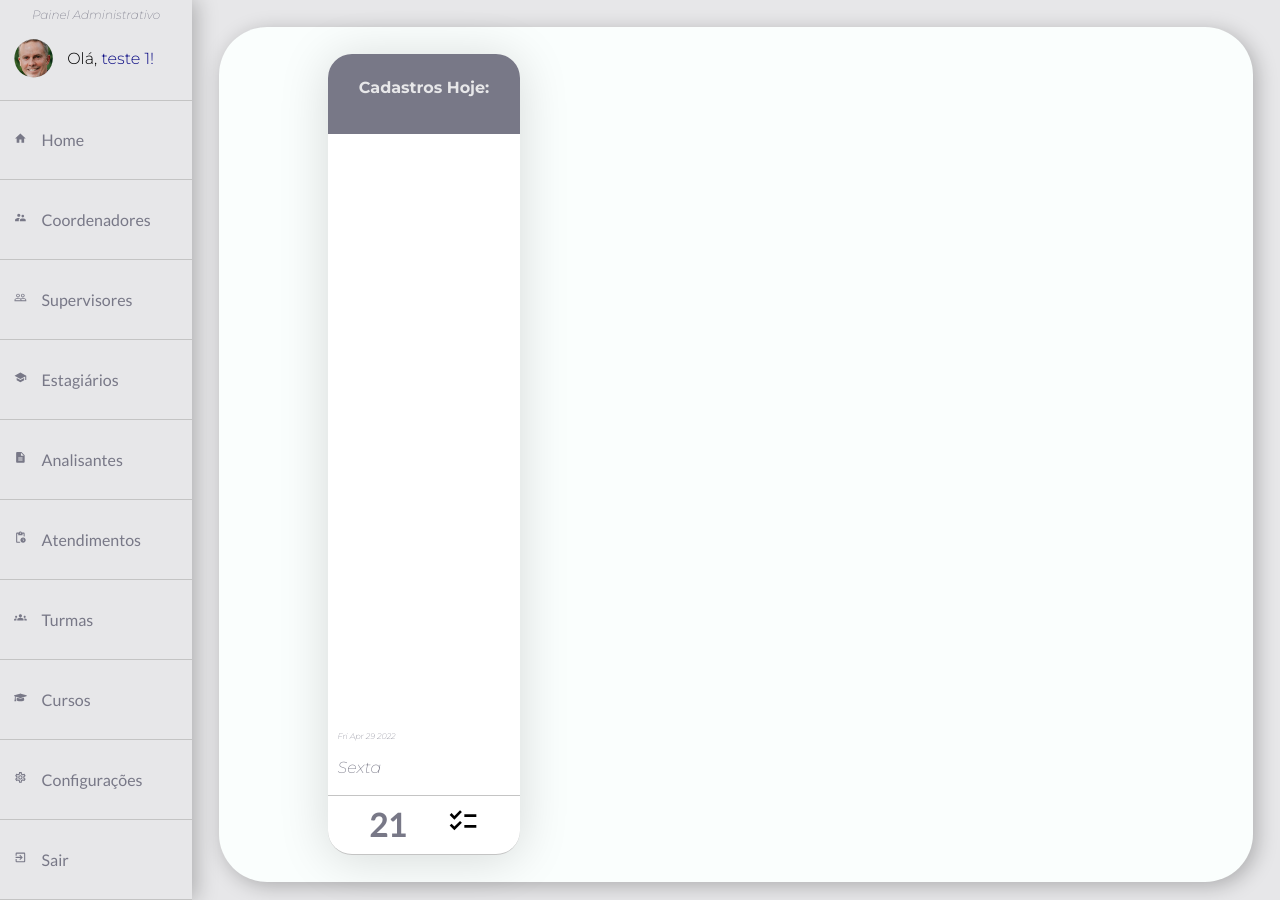
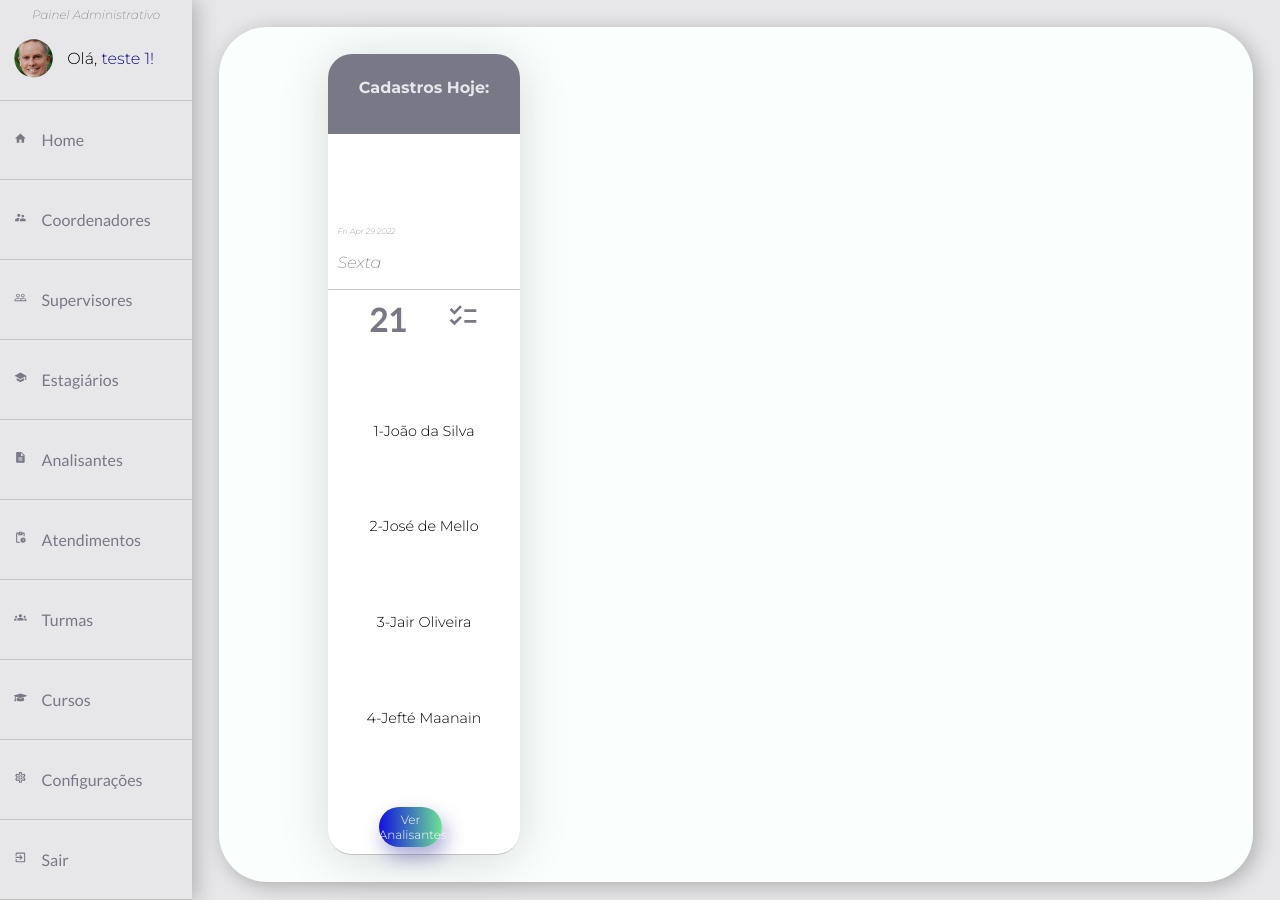
Before and after one commit to thiago-mfernandes/CepCop-React, a React (Create React App) app in the folder cepcop-react/: page /home in a window 1280 px wide. Built offline with nearby package versions, Linux system fonts and the light colour scheme.

Commit message:
Cadastros Hoje completo, dados marretados

```diff
--- a/cepcop-react/src/components/UI/Cards/CardHoje/CardHoje.tsx
+++ b/cepcop-react/src/components/UI/Cards/CardHoje/CardHoje.tsx
@@ -1,9 +1,12 @@
 import { MdChecklist } from "react-icons/md";
+import { Link } from "react-router-dom";
+import { BotaoVerAnalisantes } from "../../Botao/BotaoVerAnalisantes";
 import ContainerData from "./ContainerData";
 import ContainerInfo from "./ContainerInfo";
 import ContainerTotal from "./ContainerTotal";
 import Data from "./Data";
 import DiaSemana from "./DiaSemana";
+import PessoaCadastrada from "./PessoaCadastrada";
 import { StyledCardHoje } from "./styled";
 import TituloCardHoje from "./TituloCardHoje";
 import TotalCadastros from "./TotalCadastros";
@@ -12,26 +15,37 @@ function CardHoje() {
     const dataHoje: string = new Date().toDateString();
     return (
         <StyledCardHoje>
-            {/* 1.titulo-home card(TITULO GENERICO) tem um estilo
-                2.titulo-homecard--card-hoje (TITULO CARDHOJE) tem outro estilo
-                3.titulo-home-card--card-total-analisantes (TITULO ANALISANTES)outro estilo
-            */}
-            <TituloCardHoje conteudo='Cadastros Hoje:'/>
+            <TituloCardHoje conteudo="Cadastros Hoje:" />
             <ContainerInfo>
                 <ContainerData>
-                    <Data dataHoje={`${dataHoje}`}/>{/* tratar o dado aqui */}
-                    <DiaSemana dia="Sexta"/>{/* tratar o dado aqui */}
+                    <Data dataHoje={`${dataHoje}`} />
+                    {/* tratar o dado aqui */}
+                    <DiaSemana dia="Sexta" />
+                    {/* tratar o dado aqui */}
                 </ContainerData>
                 <ContainerTotal>
-                    <TotalCadastros totalCadastros="21"/>{/* mockar o dado */}
+                    <TotalCadastros totalCadastros="21" />
+                    {/* mockar o dado */}
                     <MdChecklist
                         style={{
-                            fontSize: '2rem',
-                            padding: '0 0',
+                            color: "#787887",
+                            fontSize: "2rem",
+                            padding: "0 0",
                         }}
                     />
                 </ContainerTotal>
             </ContainerInfo>
+            <PessoaCadastrada pessoa="1-João da Silva" />
+            {/* mockar o dado */}
+            <PessoaCadastrada pessoa="2-José de Mello" />
+            {/* mockar o dado */}
+            <PessoaCadastrada pessoa="3-Jair Oliveira" />
+            {/* mockar o dado */}
+            <PessoaCadastrada pessoa="4-Jefté Maanain" />
+            {/* mockar o dado */}
+            <Link to="/analisantes">
+                <BotaoVerAnalisantes>Ver Analisantes</BotaoVerAnalisantes>
+            </Link>
         </StyledCardHoje>
     );
 }
--- /dev/null
+++ b/cepcop-react/src/components/UI/Cards/CardHoje/PessoaCadastrada.tsx
@@ -0,0 +1,9 @@
+import { StyledPessoaCadastrada } from "./styled";
+
+function PessoaCadastrada(props: { pessoa: string }) {
+    return (
+        <StyledPessoaCadastrada>{props.pessoa}</StyledPessoaCadastrada>
+    )
+}
+
+export default PessoaCadastrada
--- a/cepcop-react/src/components/UI/Cards/CardHoje/styled.ts
+++ b/cepcop-react/src/components/UI/Cards/CardHoje/styled.ts
@@ -135,7 +135,7 @@ export const StyledContainerTotal = styled.div`
 `;
 
 export const StyledTotalCadastros = styled.p`
-    font-family: 'Lato', sans-serif;
+    font-family: "Lato", sans-serif;
     color: ${cinzaEscuro};
     font-size: 2rem;
     font-weight: bold;
@@ -145,3 +145,16 @@ export const StyledTotalCadastros = styled.p`
         font-size: 2.25rem;
     }
 `;
+
+export const StyledPessoaCadastrada = styled.p`
+    font-size: 0.9rem;
+    padding: 2.5% 0;
+    margin: 0 7.5%;
+
+    //--------------------------------------------->
+    @media screen and (max-width: 768px) {
+        font-size: 1rem;
+        text-align: left;
+        width: 90%;
+    }
+`;
```
